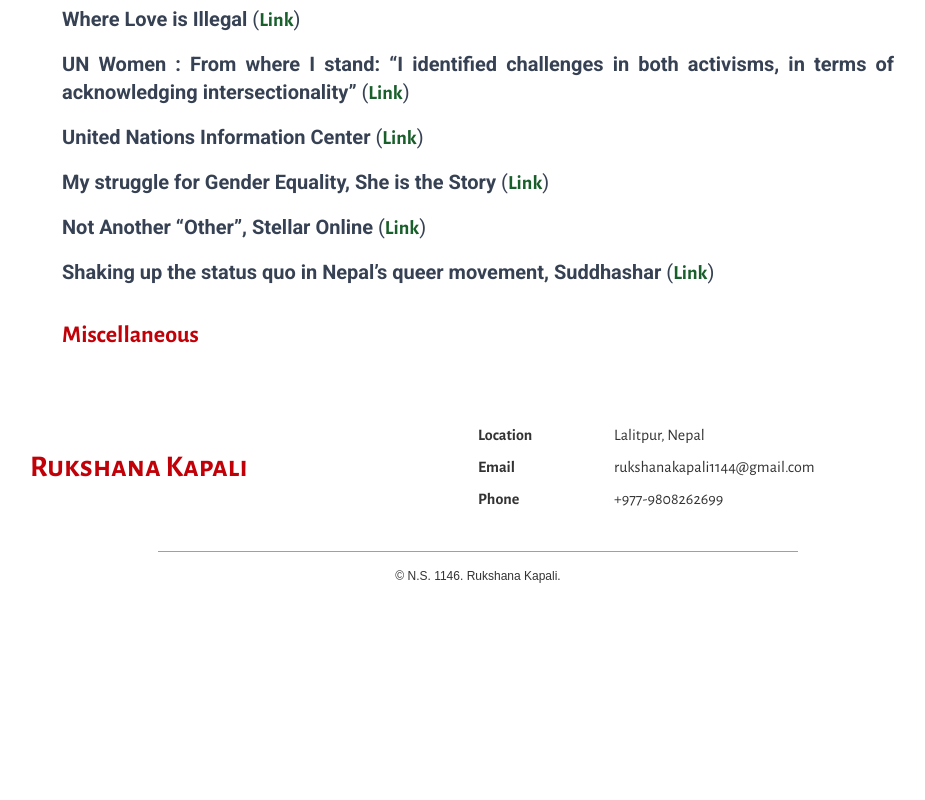
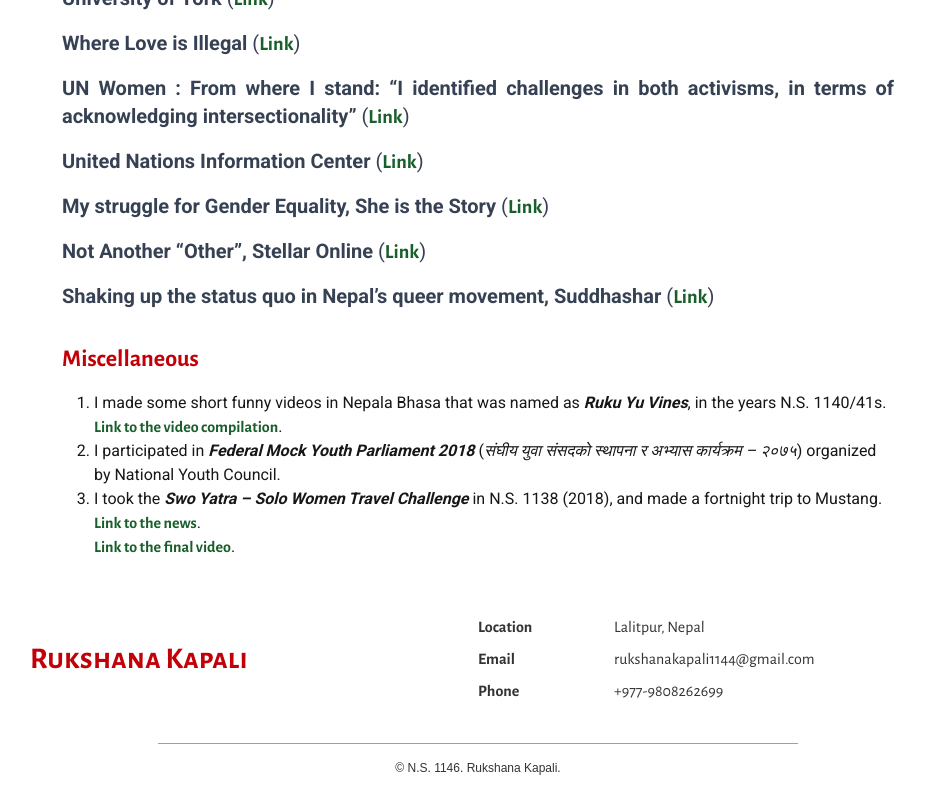
Before and after one commit to shakyasimha/ruku-ya-portfolio, a Next.js app: page /en in a window 1280 px wide. Shown: the part 8892-9692 px from the top of the page, without its empty margins (162-1087 px from the left). Before the commit the page ends 9500 px from the top, so only its background shows below. Built offline with nearby package versions, Linux system fonts and the light colour scheme.

Commit message:
finished adding content in English page

```diff
--- a/src/app/en/page.tsx
+++ b/src/app/en/page.tsx
@@ -158,7 +158,7 @@ export default function Home() {
               Duration: 2020 July — 2022 July. <br/>
             </p>
             <p className="text-gray-700 mt-2 mb-4 text-justify">
-              <strong>United Nations Educational, Scientific and Cultural Organization (UNESCO) <br/> in Krung Thep (Bangkok)</strong>
+              <strong>United Nations Educational, Scientific and Cultural Organization (UNESCO) <br/> in Krung Thep (Bangkok)</strong> <br/>
               Project: Multi-country Activity on LGBTIQ+ Inclusive Education Settings. <br/>
               Position: Project Reference Group (previously called Regional Pilot Reference Group) member. <br/>
               Duration: 2022 — 2027. <br/>
@@ -541,8 +541,20 @@ export default function Home() {
           {/* Miscellaneous */}
           <div>
             <h2 className={`${alegreyaSans.className} mt-8 mb-4 text-2xl font-bold text-red-700 md:text-start text-center`}>Miscellaneous</h2>
-            <p className="text-gray-700 mt-2 text-justify">
-            </p>
+            <ol className="list-decimal pl-8">
+              <li>
+                I made some short funny videos in Nepala Bhasa that was named as <strong><em>Ruku Yu Vines</em></strong>, in the years N.S. 1140/41s. <br/>
+                <Link href="https://www.youtube.com/watch?v=WG8q92c3iak&feature=youtu.be" className={`${alegreyaSans.className} font-bold text-[#195f2b] hover:opacity-70 hover:transition hover:duration-500`} >Link to the video compilation</Link>.
+              </li>
+              <li>
+                I participated in <strong><em>Federal Mock Youth Parliament 2018</em></strong> (<em>संघीय युवा संसदको स्थापना र अभ्यास कार्यक्रम – २०७५</em>) organized by National Youth Council.
+              </li>
+              <li>
+                I took the <strong><em>Swo Yatra – Solo Women Travel Challenge</em></strong> in N.S. 1138 (2018), and made a fortnight trip to Mustang. <br/>
+                <Link href="https://nepaltraveller.com/sidetrack/246" className={`${alegreyaSans.className} font-bold text-[#195f2b] hover:opacity-70 hover:transition hover:duration-500`} >Link to the news</Link>. <br/>
+                <Link href="https://youtu.be/-TdPcsKbC80" className={`${alegreyaSans.className} font-bold text-[#195f2b] hover:opacity-70 hover:transition hover:duration-500`} >Link to the final video</Link>.
+              </li>
+            </ol>
           </div>
         </div>
       </div>
```
